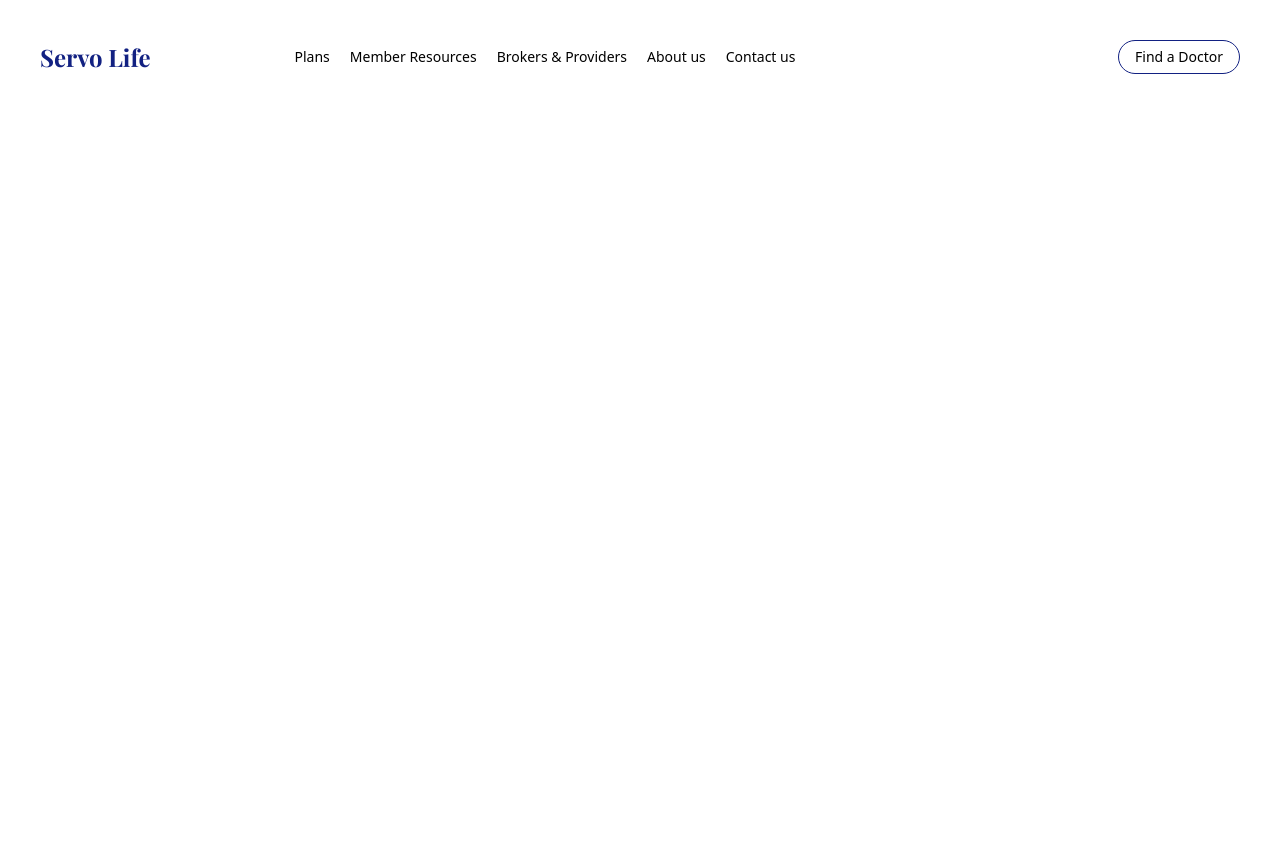
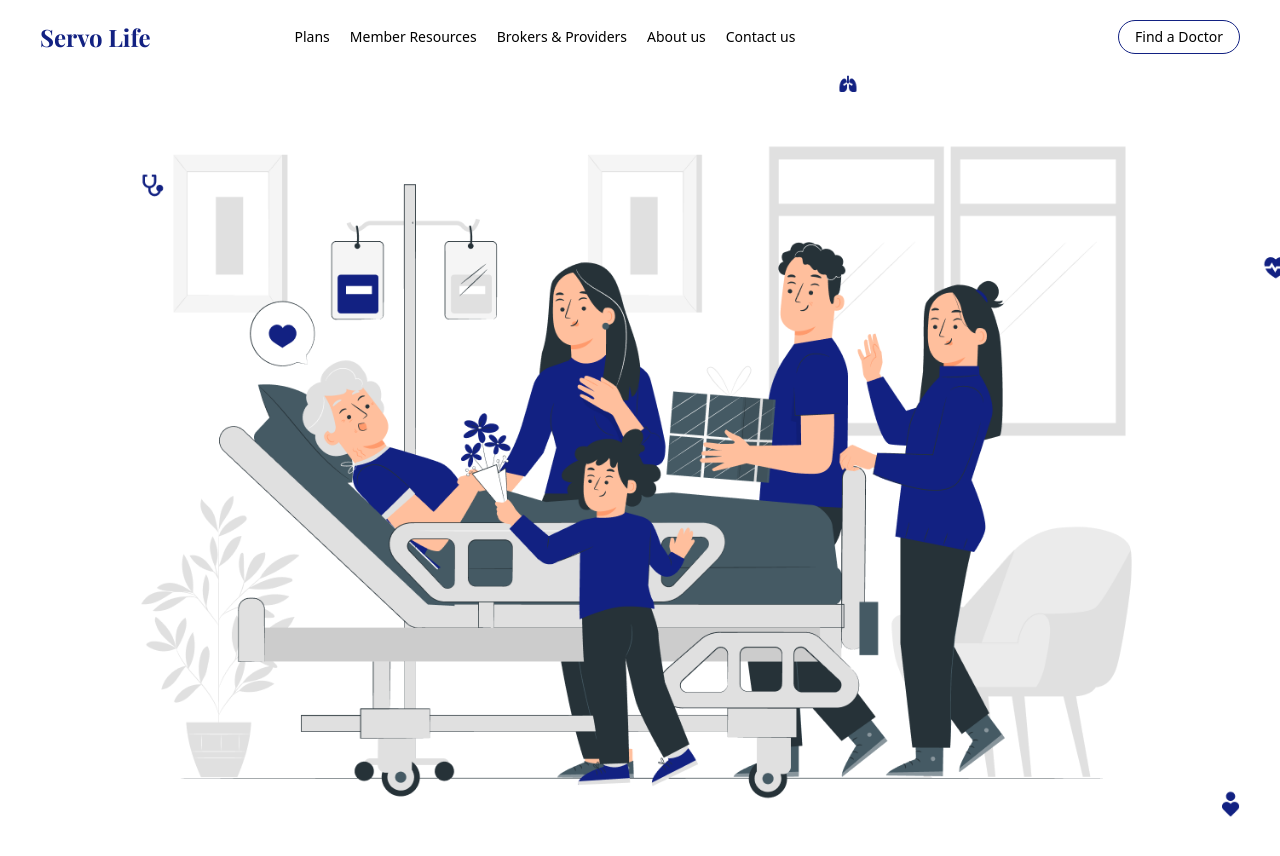
Before and after one commit to Ginohmk/Servo-Life, a website built with Vite: page src/index.html in a window 1280 px wide. Before the commit the page ends 800 px from the top, so only its background shows below. Built offline with nearby package versions, Linux system fonts and the light colour scheme; a web font is replaced by a local one.

Commit message:
fat: Add banner section on landing page

```diff
--- a/src/index.html
+++ b/src/index.html
@@ -16,7 +16,7 @@
     <title>Home-Servo Life</title>
   </head>
   <body>
-    <nav class="flex justify-between items-center py-10 px-10">
+    <nav class="flex justify-between items-center py-5 px-10 ">
       <section class="flex justify-between items-center gap-36">
         <div>
           <span
@@ -40,5 +40,12 @@
         Find a Doctor
       </button>
     </nav>
+
+    <!-- Banner Section -->
+    <section
+      class="bg-[url('/src/asset/images/banner.png')] h-98vh bg-cover bg-center"
+    >
+  </section>
+  </section>
   </body>
 </html>
--- a/tailwind.config.js
+++ b/tailwind.config.js
@@ -9,6 +9,9 @@ module.exports = {
     fontFamily: {
       Playfair: ['"Playfair Display"', 'serif'],
     },
+    height: {
+      '98vh': '98vh',
+    },
   },
   plugins: [],
 };
```
Also changed, not shown: dist/output.css, src/asset/images/banner.png (added).
